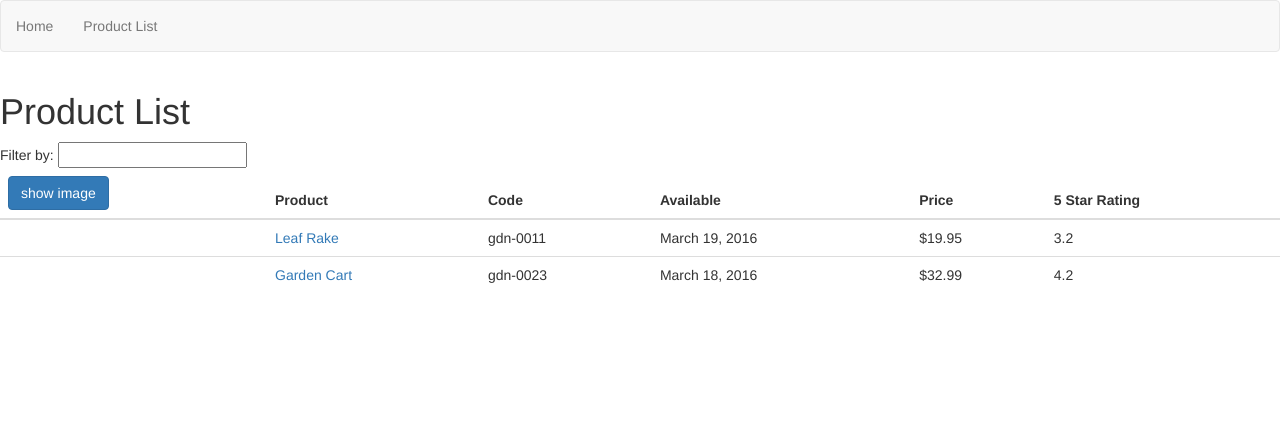
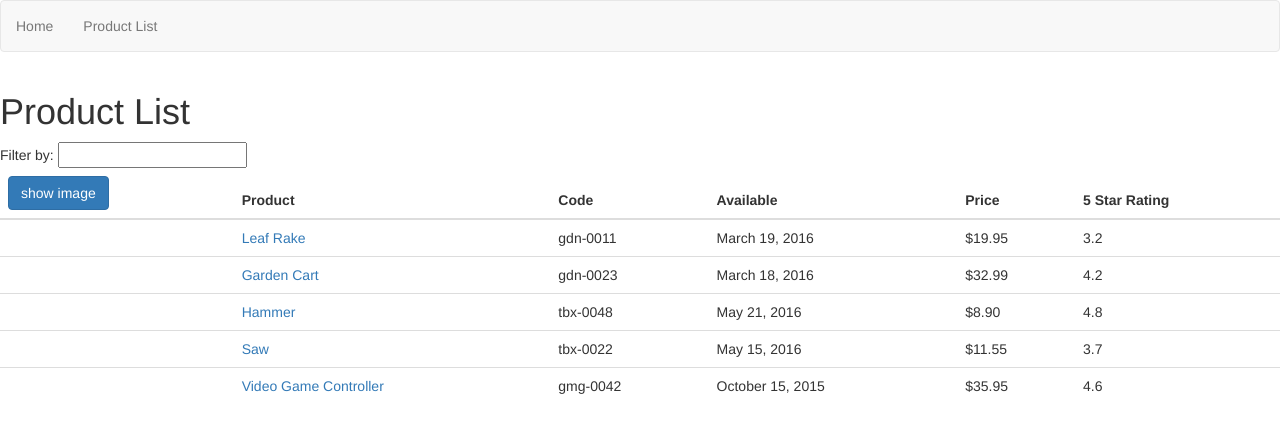
Before and after one commit to HarryWang74/learning-angular4, an Angular app: page /products in a window 1280 px wide. Shown: the top 432 px of the page. Built offline with nearby package versions, Linux system fonts and the light colour scheme.

Commit message:
service get data by http

```diff
--- /dev/null
+++ b/src/api/products.json
@@ -0,0 +1,52 @@
+[
+    {
+        "productId": 1,
+        "productName": "Leaf Rake",
+        "productCode": "GDN-0011",
+        "releaseDate": "March 19, 2016",
+        "description": "Leaf rake with 48-inch wooden handle.",
+        "price": 19.95,
+        "starRating": 3.2,
+        "imageUrl": "http://openclipart.org/image/300px/svg_to_png/26215/Anonymous_Leaf_Rake.png"
+    },
+    {
+        "productId": 2,
+        "productName": "Garden Cart",
+        "productCode": "GDN-0023",
+        "releaseDate": "March 18, 2016",
+        "description": "15 gallon capacity rolling garden cart",
+        "price": 32.99,
+        "starRating": 4.2,
+        "imageUrl": "http://openclipart.org/image/300px/svg_to_png/58471/garden_cart.png"
+    },
+    {
+        "productId": 5,
+        "productName": "Hammer",
+        "productCode": "TBX-0048",
+        "releaseDate": "May 21, 2016",
+        "description": "Curved claw steel hammer",
+        "price": 8.9,
+        "starRating": 4.8,
+        "imageUrl": "http://openclipart.org/image/300px/svg_to_png/73/rejon_Hammer.png"
+    },
+    {
+        "productId": 8,
+        "productName": "Saw",
+        "productCode": "TBX-0022",
+        "releaseDate": "May 15, 2016",
+        "description": "15-inch steel blade hand saw",
+        "price": 11.55,
+        "starRating": 3.7,
+        "imageUrl": "http://openclipart.org/image/300px/svg_to_png/27070/egore911_saw.png"
+    },
+    {
+        "productId": 10,
+        "productName": "Video Game Controller",
+        "productCode": "GMG-0042",
+        "releaseDate": "October 15, 2015",
+        "description": "Standard two-button video game controller",
+        "price": 35.95,
+        "starRating": 4.6,
+        "imageUrl": "http://openclipart.org/image/300px/svg_to_png/120337/xbox-controller_01.png"
+    }
+]
--- a/src/app/app.module.ts
+++ b/src/app/app.module.ts
@@ -1,6 +1,7 @@
 import { BrowserModule } from '@angular/platform-browser';
 import { NgModule } from '@angular/core';
 import { RouterModule } from '@angular/router';
+import{ HttpModule } from '@angular/http';
 
 import { AppComponent } from './app.component';
 import { WelcomeComponent } from './welcome/welcome.component';
@@ -12,6 +13,7 @@ import { ProductModule } from './product/product.module';
     WelcomeComponent
   ],
   imports: [
+    HttpModule,
     BrowserModule,
     ProductModule,
     RouterModule.forRoot([
--- a/src/app/product/product-list/product-list.component.ts
+++ b/src/app/product/product-list/product-list.component.ts
@@ -9,6 +9,7 @@ import { ProductService } from '../product.service';
 })
 export class ProductListComponent implements OnInit {
   listFilter: string;
+  errorMessage: string;
   showImage: boolean = false;
   products: IProduct[];
 
@@ -17,7 +18,10 @@ export class ProductListComponent implements OnInit {
   ) { }
 
   ngOnInit() {
-    this.products = this._productService.getProducts();
+    this._productService.getProducts().subscribe(
+        products =>this.products = products,
+        error => this.errorMessage = <any>error
+    );
   }
 
   toggleImage(): void{
--- a/src/app/product/product.service.ts
+++ b/src/app/product/product.service.ts
@@ -1,32 +1,29 @@
 import { Injectable } from '@angular/core';
 import { IProduct } from './i-product';
+
+import { Http, Response } from '@angular/http';
+import { Observable } from 'rxjs/Observable';
+import 'rxjs/add/operator/do';
+import 'rxjs/add/operator/catch';
+import 'rxjs/add/operator/map';
+import 'rxjs/add/observable/throw';
+
 @Injectable()
 export class ProductService {
+  private _productUrl = 'api/products.json';
 
-  constructor() { }
+  constructor(private _http: Http) { }
+  getProducts(): Observable<IProduct[]> {
+      return this._http.get(this._productUrl)
+          .map((response: Response) => <IProduct[]> response.json())
+          .do(data => console.log('All: ' +  JSON.stringify(data)))
+          .catch(this.handleError);
+  }
 
-  getProducts(): IProduct[]{
-    return [
-        {
-          "productId": 1,
-          "productName": "Leaf Rake",
-          "productCode": "GDN-0011",
-          "releaseDate": "March 19, 2016",
-          "description": "Leaf rake with 48-inch wooden handle.",
-          "price": 19.95,
-          "starRating": 3.2,
-          "imageUrl": "http://openclipart.org/image/300px/svg_to_png/26215/Anonymous_Leaf_Rake.png"
-      },
-      {
-          "productId": 2,
-          "productName": "Garden Cart",
-          "productCode": "GDN-0023",
-          "releaseDate": "March 18, 2016",
-          "description": "15 gallon capacity rolling garden cart",
-          "price": 32.99,
-          "starRating": 4.2,
-          "imageUrl": "http://openclipart.org/image/300px/svg_to_png/58471/garden_cart.png"
-      }
-    ]
+  private handleError(error: Response) {
+      // in a real world app, we may send the server to some remote logging infrastructure
+      // instead of just logging it to the console
+      console.error(error);
+      return Observable.throw(error.json().error || 'Server error');
   }
 }
```
Also changed, not shown: .angular-cli.json.
